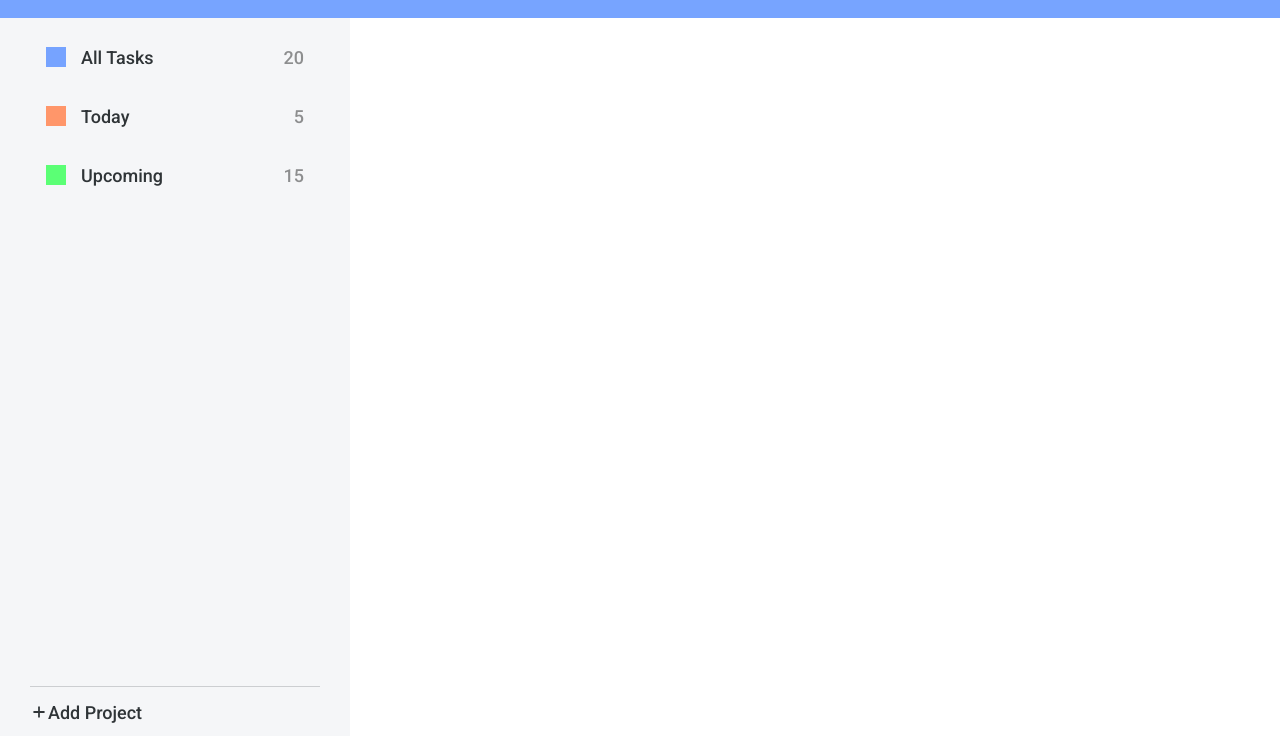
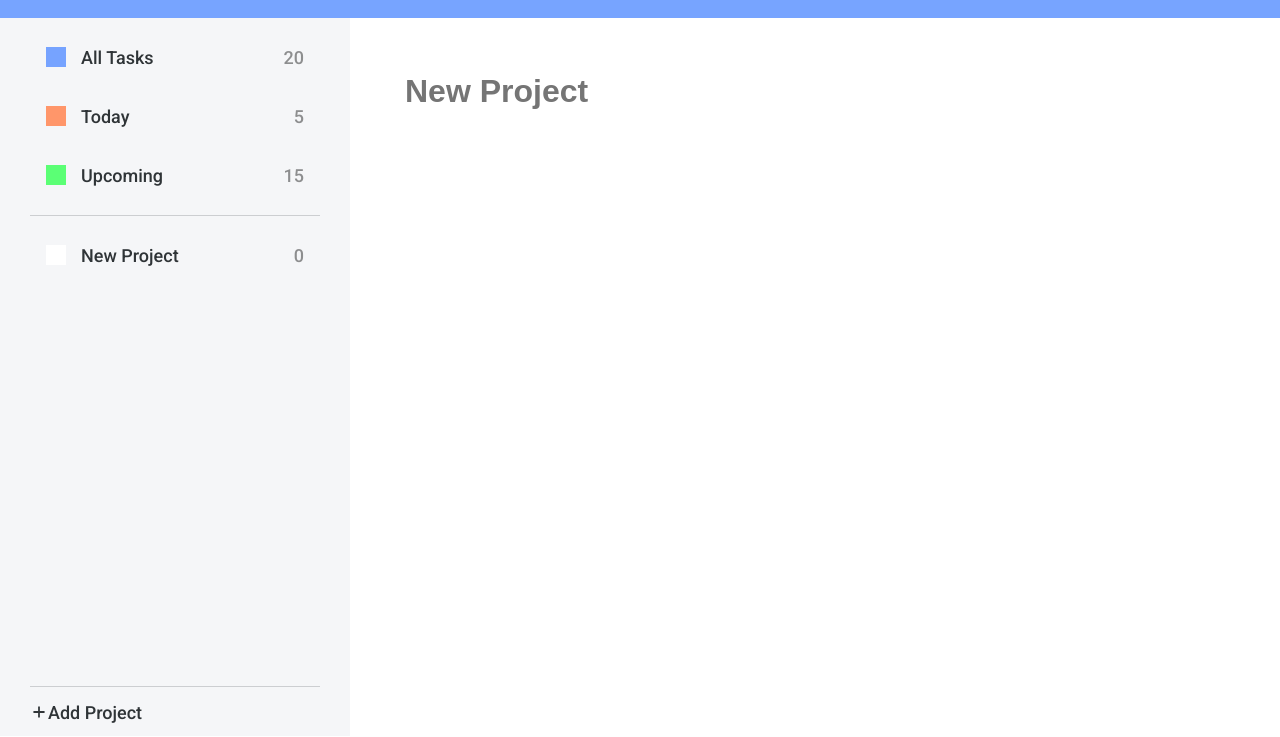
Before and after one commit to tonyelison/todo-list, a website built with webpack: page src/index.html in a window 1280 px wide. Both pictures are taken after a click on the button "Add Project". Shown: the part 64-801 px from the top of the page. Built offline with nearby package versions, Linux system fonts and the light colour scheme; a web font is replaced by a local one.

Commit message:
Add DOM logic to Add Project button click event

```diff
--- a/src/index.html
+++ b/src/index.html
@@ -40,7 +40,7 @@
         </a>
       </li>
     </ul>
-    <div class="user-defined-projects"></div>
+    <ul class="user-defined-projects"></ul>
     <div class="nav-footer">
       <button class="add-btn">
         <img class="add" src="<%= require('./assets/plus.svg') %>" alt="add icon">
@@ -48,6 +48,6 @@
       </button>
     </div>
   </nav>
-  <main></main>
+  <main><div class="current-content">Current Content...</div></main>
 </body>
 </html>
--- a/src/index.js
+++ b/src/index.js
@@ -8,3 +8,67 @@ const newTodo = todoFactory('New Task', 'description', new Date());
 
 defaultProj.addTodo(newTodo);
 account.addProject(defaultProj);
+
+const customProjects = document.querySelector('nav ul.user-defined-projects');
+const rectangleSvg = require('./assets/rectangle.svg');
+
+const main = document.querySelector('main');
+const currentContent = document.querySelector('.current-content');
+
+const addProjectBtn = document.querySelector('.nav-footer .add-btn');
+addProjectBtn.addEventListener('click', () => {
+  // add nav item
+  if (!customProjects.hasChildNodes()) {
+    customProjects.style.borderTop = '1px solid var(--border-grey)';
+  }
+
+  const projectNavItem = document.createElement('li');
+
+  const itemLink = document.createElement('a');
+  itemLink.classList.add('project');
+
+  const icon = document.createElement('img');
+  icon.classList.add('icon', 'custom');
+  icon.src = rectangleSvg;
+  icon.alt = 'project icon';
+
+  const title = document.createElement('span');
+  title.classList.add('title');
+  title.textContent = 'New Project';
+
+  const taskTotal = document.createElement('span');
+  taskTotal.classList.add('task-total');
+  taskTotal.textContent = 0;
+
+  itemLink.append(icon, title, taskTotal);
+  projectNavItem.appendChild(itemLink);
+  customProjects.appendChild(projectNavItem);
+
+  // add main page content
+  const newDiv = document.createElement('div');
+  const projectTitleInput = document.createElement('input');
+
+  newDiv.classList.add('project-page');
+
+  projectTitleInput.classList.add('title');
+  projectTitleInput.placeholder = 'New Project';
+
+  const projectTitleUpdate = () => {
+    if (projectTitleInput.value === '') {
+      projectTitleInput.value = 'New Project';
+    }
+    title.textContent = projectTitleInput.value;
+  };
+
+  projectTitleInput.addEventListener('focusout', projectTitleUpdate);
+  projectTitleInput.addEventListener('keypress', (event) => {
+    if (event.which === 13) {
+      projectTitleInput.blur();
+    }
+  });
+
+  newDiv.appendChild(projectTitleInput);
+  main.replaceChild(newDiv, currentContent);
+
+  projectTitleInput.focus();
+});
--- a/src/style.css
+++ b/src/style.css
@@ -58,7 +58,7 @@ nav {
   font-weight: 500;
 
   display: grid;
-  grid-template-rows: 300px 1fr 50px;
+  grid-template-rows: min-content 1fr 50px;
 }
 
 nav ul {
@@ -68,6 +68,14 @@ nav ul {
   display: flex;
   flex-direction: column;
   gap: 10px;
+}
+
+nav ul.default-projects {
+  padding-bottom: 15px;
+}
+
+nav ul.user-defined-projects {
+  padding-top: 15px;
 }
 
 nav li a {
@@ -136,3 +144,14 @@ button.add-btn:hover {
 button.add-btn:hover img.add {
   filter: none;
 }
+
+main {
+  padding: 55px;
+}
+
+input.title {
+  border: none;
+  outline: none;
+  font-size: 32px;
+  font-weight: bold;
+}
```
